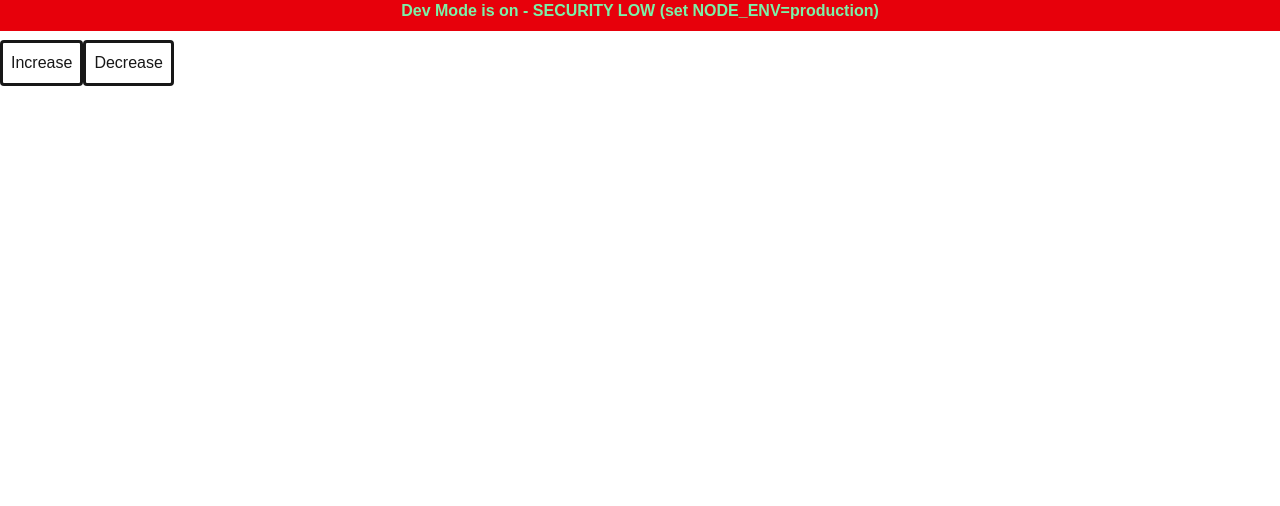
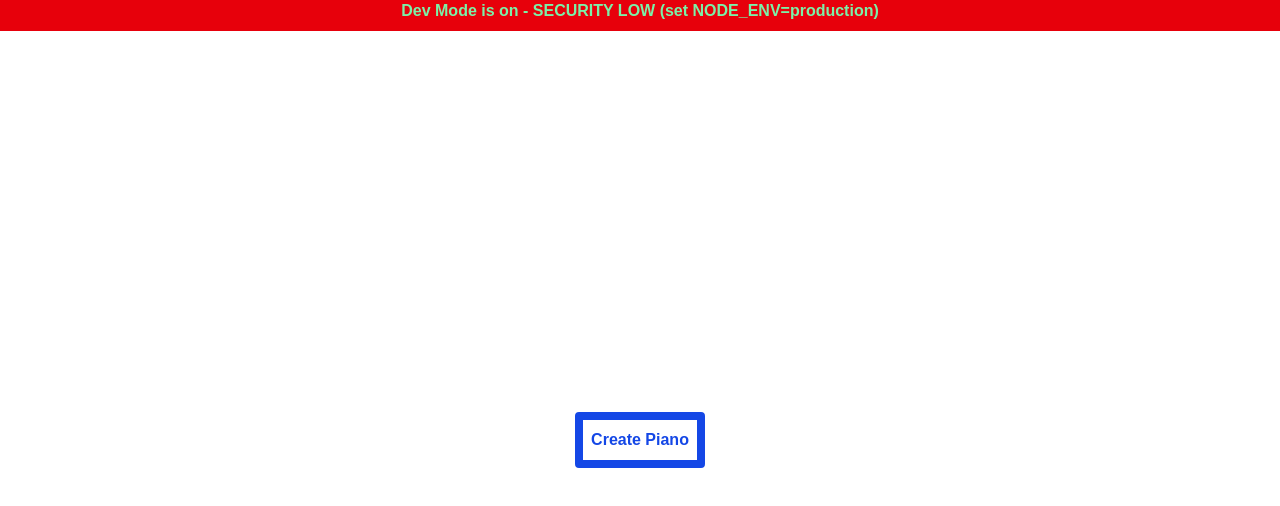
Before and after one commit to Loufouh/piano-learning-interface, a Next.js app in the folder web/: page /piano in a window 1280 px wide. Shown: the top 506 px of the page. Built offline with nearby package versions, Linux system fonts and the light colour scheme.

Commit message:
Improve Piano UI for testing

```diff
--- a/web/app/piano/Piano.tsx
+++ b/web/app/piano/Piano.tsx
@@ -1,61 +1,69 @@
 "use client";
 
-import { useEffect, useState } from "react";
+import { useState } from "react";
 import Soundfont, { type Player } from "soundfont-player";
+import Interval from "@/utils/Notes/Interval";
 import Note from "../../utils/Notes/Note";
 
 export default function Piano() {
 	const [pianoInstrument, setPianoInstrument] = useState<Player | null>(null);
 	const [note, setNote] = useState<Note>(Note.fromString("C4"));
 
-	const increaseSemitone = () => {
-		setNote(note.shiftBySemitones(1));
-	};
-	const decreaseSemitone = () => {
-		setNote(note.shiftBySemitones(-1));
+	const createPiano = async () => {
+		const ctx = new AudioContext();
+		const piano = await Soundfont.instrument(ctx, "acoustic_grand_piano");
+		setPianoInstrument(piano);
 	};
 
-	window.addEventListener("load", async () => {
-		console.log("Creating the Piano...");
-
-		const ctx = new AudioContext();
-		const piano = await Soundfont.instrument(ctx, "acoustic_grand_piano");
-
-		setPianoInstrument(piano);
-	});
-
-	useEffect(() => {
-		if (!pianoInstrument) return;
-
-		console.log("piano set!");
 	const playNote = () => {
-			pianoInstrument.play(note.toString());
-			console.log(`playing: ${note.toString()} (${note.MidiCode})`);
+		pianoInstrument?.play(note.toString());
+		console.log(`playing: ${note.toString()}`);
 	};
 
-		playNote();
-		const intervalId = setInterval(playNote, 1000);
+	const transposeUp = () => {
+		setNote(note.transposeUp(new Interval(1)));
+	};
+	const transposeDown = () => {
+		setNote(note.transposeDown(new Interval(1)));
+	};
 
-		return () => {
-			clearInterval(intervalId);
-		};
-	}, [pianoInstrument, note]);
 	return (
-		<div>
+		<div className="flex flex-col justify-center items-center w-screen h-screen">
+			{pianoInstrument === null && (
 				<button
-				className="p-2 border-3 rounded"
+					className="hover:bg-blue-700 p-2 border-8 border-blue-700 hover:border-white rounded font-bold text-blue-700 hover:text-white"
 					type="button"
-				onClick={increaseSemitone}
+					onClick={createPiano}
 				>
-				Increase
+					Create Piano
+				</button>
+			)}
+
+			{pianoInstrument && (
+				<>
+					<button
+						className="hover:bg-black m-3 p-2 border-3 hover:border-white rounded w-10 h-10 font-bold hover:text-white"
+						type="button"
+						onClick={transposeUp}
+					>
+						^
 					</button>
 					<button
-				className="p-2 border-3 rounded"
+						className="hover:bg-green-700 p-2 border-8 border-green-700 hover:border-white rounded font-bold text-green-700 hover:text-white"
 						type="button"
-				onClick={decreaseSemitone}
+						onClick={playNote}
 					>
-				Decrease
+						Play
+					</button>{" "}
+					<button
+						className="hover:bg-black m-3 p-2 border-3 hover:border-white rounded w-10 h-10 font-bold hover:text-white"
+						type="button"
+						onClick={transposeDown}
+					>
+						v
 					</button>
+				</>
+			)}
 		</div>
 	);
 }
```
Lines whose indentation alone changed are shown as unchanged.
